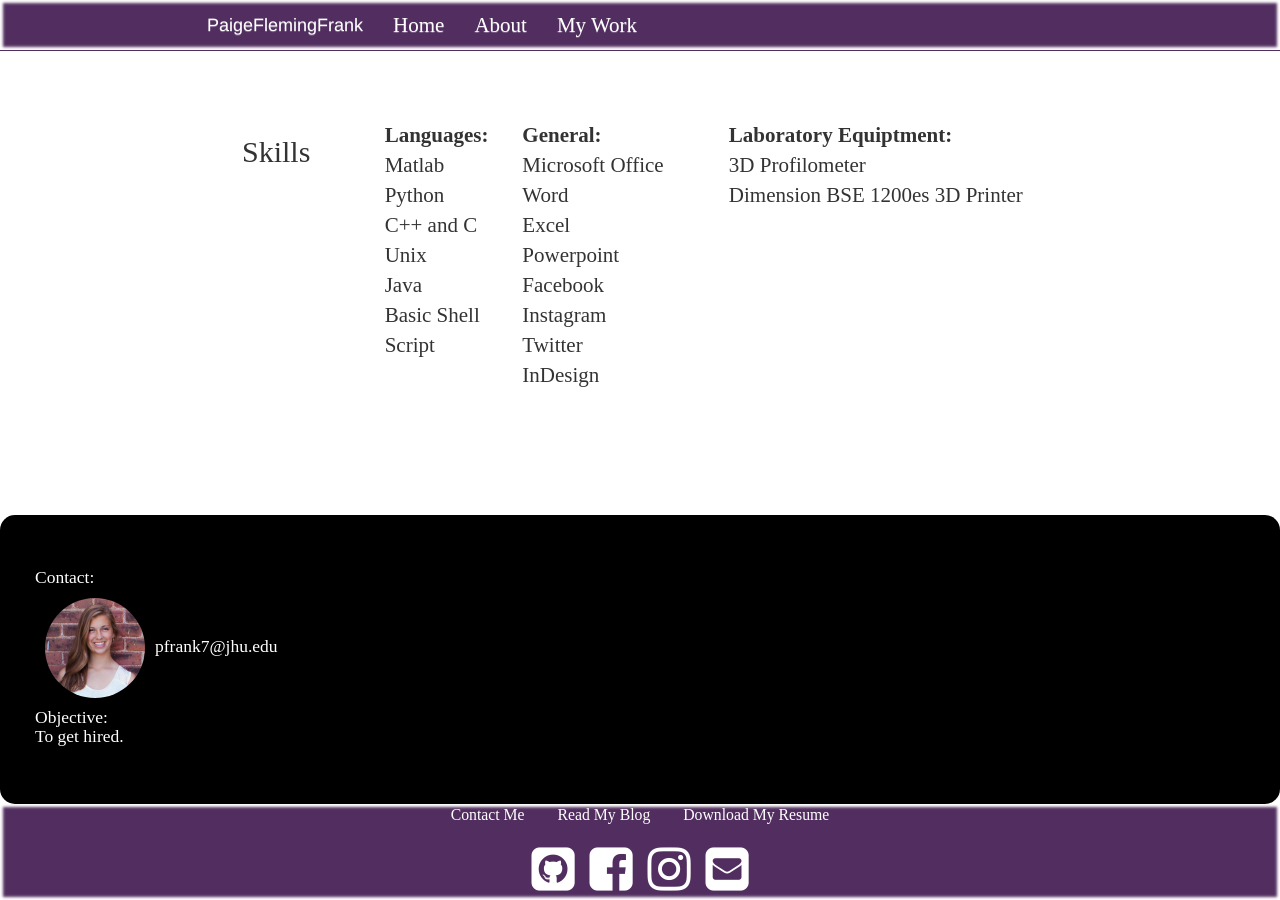
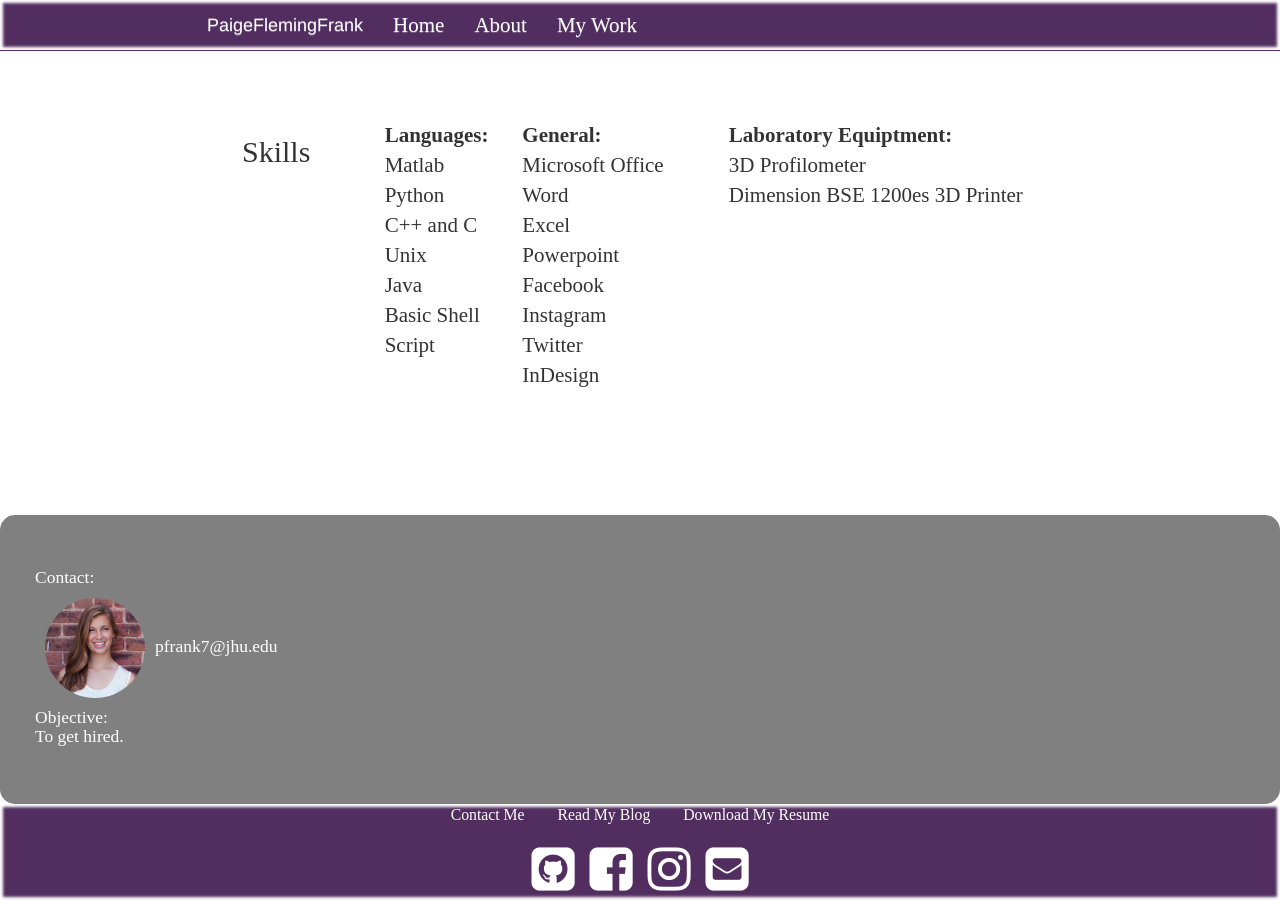
Before and after one commit to pfrank7/pfrank7.github.io, a Jekyll site: the page built from CV.html, in a window 1280 px wide and 900 px high, scrolled down 1477 px. Built offline with Jekyll 4.4.1, drawn with Linux system fonts in a browser that asks for light colours; nearby versions of some CDN libraries.

Commit message:
Update CV.html

```diff
--- a/CV.html
+++ b/CV.html
@@ -136,7 +136,7 @@ title: Paige Frank
 			</div>
 		</div>
 	</div>
-	<div class = "jumbotron" style = "background-image:none; background-color:black; color:white;">
+	<div class = "jumbotron" style = "background-image:none; background-color:gray; color:white;">
 		<div class = "container" id = "margin" style = "margin:0px;>
 			<div class = "row">
 				<div class = "col-sm-8">
```
